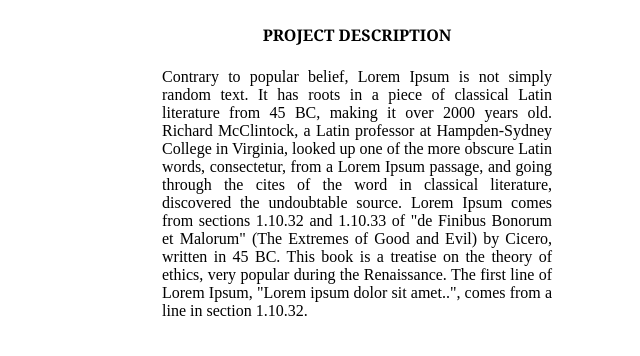
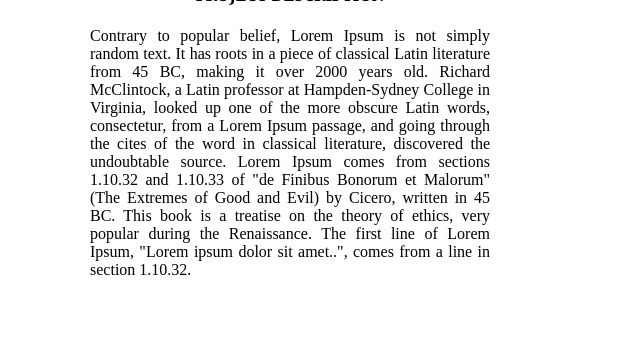
Before and after one commit to RansomD19/faips-exhibition, a Flask app: page /user/1 in a window 1280 px wide. Shown: the part 455-811 px from the top of the page, without its empty margins (350-990 px from the left). After the commit the page ends 730 px from the top, so only its background shows below. Run offline with Flask 3, Linux system fonts and the light colour scheme.

Commit message:
Update index.html

```diff
--- a/science-exhibition-page/templates/index.html
+++ b/science-exhibition-page/templates/index.html
@@ -21,27 +21,30 @@
             text-align: justify;
         }
 
-        div{
-            position: absolute;
-            left: 40%;
-            width: 390px;
-
+        div.main-div{
+            margin:auto;
+            right: 50%;
+            left: 50%;
+            width: 400px;
         }
 
         img{
-            width: 400px;
+            width: 350px;
             aspect-ratio: 16/9;
+            display: block;
+            margin: auto;
             border-radius: 30px;
             transition: 0.15s;
         }
         img:hover{
-            box-shadow: 2px 2px grey;
+            box-shadow: 2px 2px 2px grey;
         }
+
     </style>
 </head>
 <body background="">
 
-        <div>
+        <div class="main-div">
             <h4 class="team-name-p">
                 TEAM
             </h4>
@@ -65,9 +68,6 @@
         </div>
 
 
-    </div>
-
-
 
 </body>
 </html>
```
